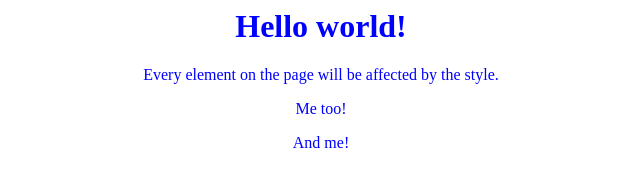
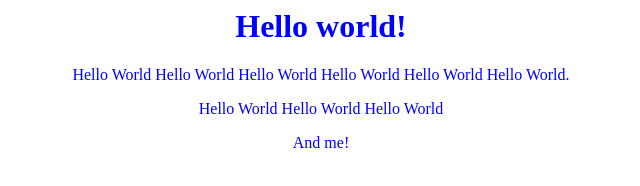
Before and after one commit to AretseO/HelloWorld, a plain HTML site: page index.html in a window 1280 px wide. Shown: the whole page, without its empty margins (319-959 px from the left). Drawn offline with Linux system fonts and the light colour scheme.

Commit message:
Update index.html

```diff
--- a/index.html
+++ b/index.html
@@ -11,8 +11,8 @@
 
 <h1>Hello world!</h1>
 
-<p>Every element on the page will be affected by the style.</p>
-<p id="para1">Me too!</p>
+<p>Hello World Hello World Hello World Hello World Hello World Hello World.</p>
+<p id="para1">Hello World Hello World Hello World</p>
 <p>And me!</p>
 
 </body>
```
